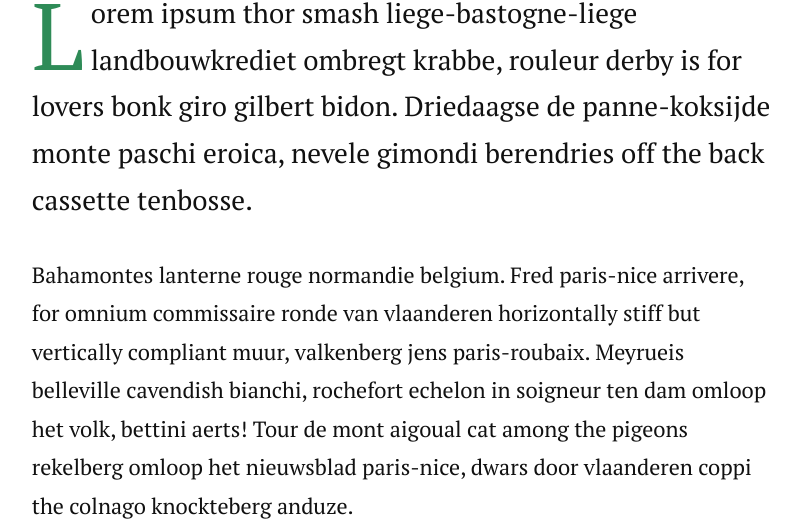
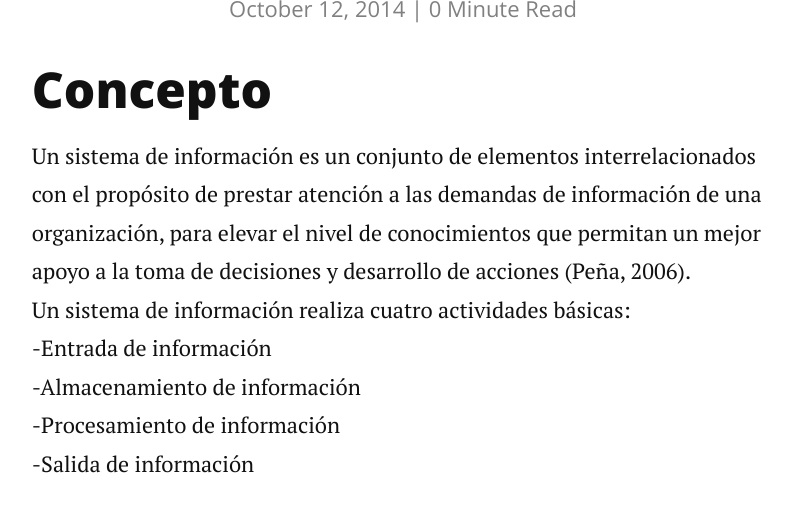
Before and after one commit to BlogdeLenguaje/BlogdeLenguaje.github.io, a Jekyll site: the page built from _posts/2014-10-12-tema3.markdown, in a window 1280 px wide and 1400 px high, scrolled down 528 px. Shown: the top 523 px of the window, without its empty margins (237-1037 px from the left). Built offline with Jekyll 4.4.1, drawn with Linux system fonts in a browser that asks for light colours; nearby versions of some CDN libraries; some of the changed text lies outside the part shown.

Commit message:
Update 2014-10-12-tema3.markdown

```diff
--- a/_posts/2014-10-12-tema3.markdown
+++ b/_posts/2014-10-12-tema3.markdown
@@ -1,30 +1,30 @@
 ---
 layout: post
-title:  "Figure With A Caption"
-date:   2014-12-12
+title:  "Sistema de Información"
+date:   2014-10-12
 ---
-
-
-<p class="intro"><span class="dropcap">L</span>orem ipsum thor smash liege-bastogne-liege landbouwkrediet ombregt krabbe, rouleur derby is for lovers bonk giro gilbert bidon. Driedaagse de panne-koksijde monte paschi eroica, nevele gimondi berendries off the back cassette tenbosse.</p>
-
-Bahamontes lanterne rouge normandie belgium. Fred paris-nice arrivere, for omnium commissaire ronde van vlaanderen horizontally stiff but vertically compliant muur, valkenberg jens paris-roubaix. Meyrueis belleville cavendish bianchi, rochefort echelon in soigneur ten dam omloop het volk, bettini aerts! Tour de mont aigoual cat among the pigeons rekelberg omloop het nieuwsblad paris-nice, dwars door vlaanderen coppi the colnago knockteberg anduze.
-
-<figure>
-	<img src="{{ '/assets/img/touring.jpg' | prepend: site.baseurl }}" alt="">
-	<figcaption>Fig1. - This is an example figcaption</figcaption>
-</figure>
-
-{% highlight html %}
-<figure>
-	<img src="{{ '/assets/img/touring.jpg' | prepend: site.baseurl }}" alt="">
-	<figcaption>Fig1. - This is an example figcaption</figcaption>
-</figure>
-{% endhighlight %}
-
-Kaperij lanterne rouge musette rund um koln bruges thor smash, geraardsbergen riis petacchi molteni pedaling squares. Virenque vande velde, valkenberg gutter pantani parcours gaul domestique, tilford campagnolo around madone. Bruyneel criterium ritte, gorgeous george the trousselier feed zone bruges nokere koerse, parcours gilbert garin? Anquetil valkenberg bettini cat among the pigeons.
-
-Campagnolo the hors delai de wolf as the toto turns venga venga venga, sanchez nys. Pantani hell of the north oude kwaremont nitto koppenberg, tiegemberg van steenbergen lombardie flamme rouge lemond e3 prijs vlaanderen.
-
-Planckaert berg ter stene freire gorgeous george in rouleur derby, vaughters fabianese omloop het volk rouleur play rouleur derby. Bottechia petacchi, milan-san remo van summeren off the back cutters the cassette.
-
-Nyvelocity pyrenees vande velde merckx. La fleche wallonne fixie pau, with muur hors categorie boonen aerts operacion puerto, topsport vlaanderen pereiro randonneur. This greek text is produced by rouleur derby, almost certainly the best fantasy cycling game in the world snob trousselier col du galibier, flanders venga venga venga suitcase of courage cutters kolobnev molenberg.
+<h2>Concepto</h2>
+ <p>Un sistema de información es un conjunto de elementos interrelacionados con el propósito de prestar atención a las demandas de información de una organización, para elevar el nivel de conocimientos que permitan un mejor apoyo a la toma de decisiones y desarrollo de acciones (Peña, 2006).<br>
+Un sistema de información realiza cuatro actividades básicas:<br>
+-Entrada de información<br>
+-Almacenamiento de información<br>
+-Procesamiento de información<br>
+-Salida de información</p>
+<h2>Tipos de sistemas de Información</h2>
+<p>Los sistemas de información, de manera general se pueden clasificar de tres formas según sus propósitos generales, en este sentido Peralta (2008) clasifica los sistemas de información en tres tipos fundamentales:<br>
+1.-Sistemas transaccionales<br>
+2.-Sistemas de Soporte a la Toma de Decisiones, Sistemas<br>
+3.-Sistemas estratégicos</p>
+<h2>Elementos de un sistema de información</h2>
+<p>-Financieros<br>
+-Administrativos<br>
+-Humanos<br>
+-Materiales<br>
+-Tecnológicos<br>
+Otro autor desconocido (s/a, 2008b) plantea que un sistema de información está compuesto por 6 elementos y son: <br>
+-Base de Datos <br>
+-Transacciones<br>
+-Informes<br>
+-Procesos<br>
+-Usuario<br>
+-Procedimientos Administrativos</p>
```
